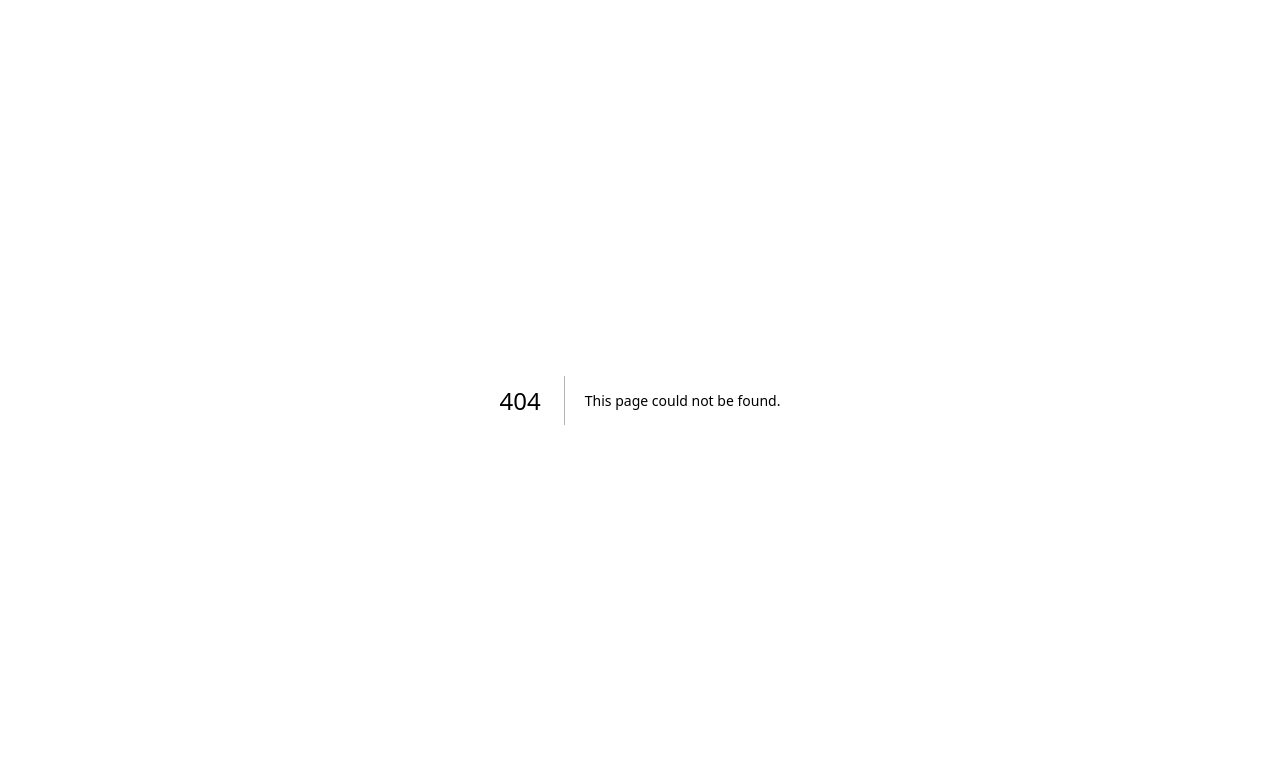
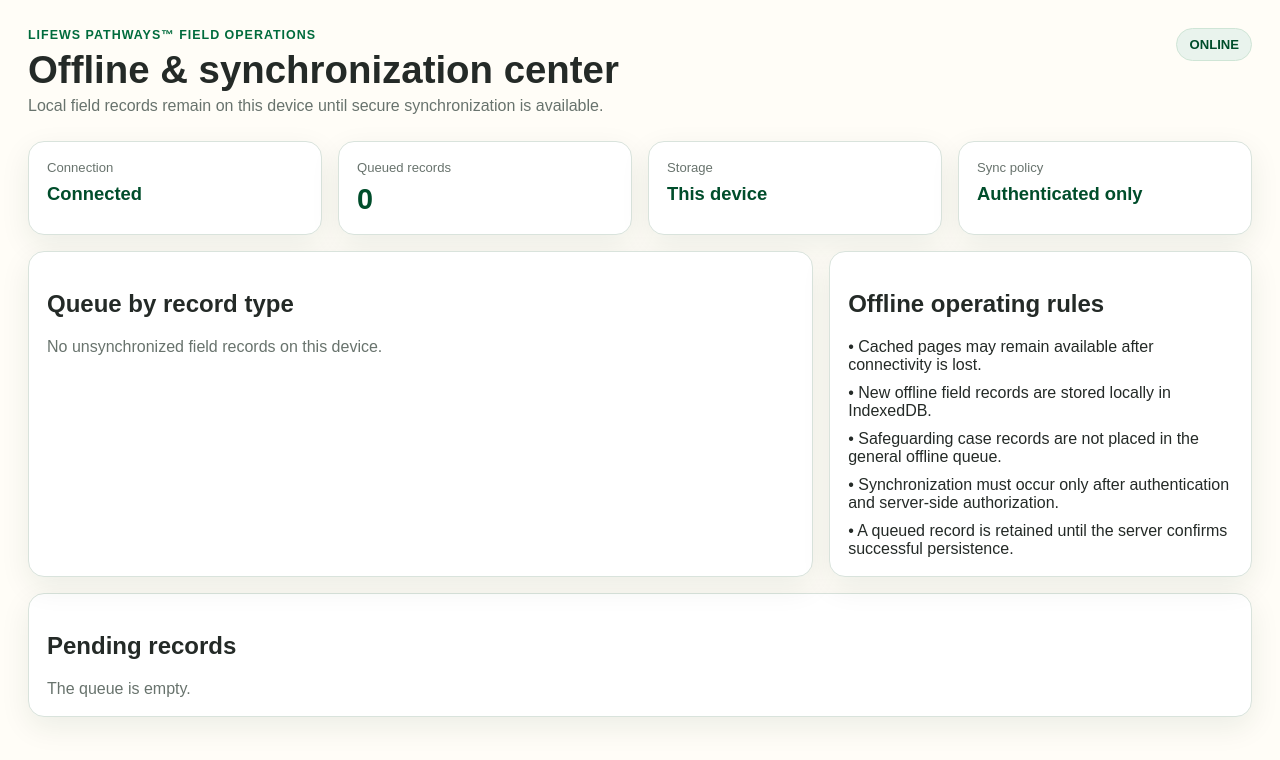
Before and after one commit to Profgabby/lifews-pathways-app, a Next.js app: page /dashboard/offline in a window 1280 px wide. Before the commit this address had no page. Shown: the top 760 px of the page. Built offline with nearby package versions, Linux system fonts and the light colour scheme.

Commit message:
feat(offline): add field synchronization center

```diff
--- /dev/null
+++ b/src/app/dashboard/offline/page.tsx
@@ -0,0 +1,90 @@
+"use client";
+
+import { useCallback, useEffect, useState } from "react";
+import { listOfflineRecords, type OfflineQueueItem } from "@/lib/offline-queue";
+
+export default function OfflineOperationsPage() {
+  const [online, setOnline] = useState(true);
+  const [records, setRecords] = useState<OfflineQueueItem[]>([]);
+
+  const refresh = useCallback(async () => {
+    try {
+      setRecords(await listOfflineRecords());
+    } catch {
+      setRecords([]);
+    }
+  }, []);
+
+  useEffect(() => {
+    setOnline(navigator.onLine);
+    void refresh();
+    const handleOnline = () => {
+      setOnline(true);
+      void refresh();
+    };
+    const handleOffline = () => setOnline(false);
+    window.addEventListener("online", handleOnline);
+    window.addEventListener("offline", handleOffline);
+    return () => {
+      window.removeEventListener("online", handleOnline);
+      window.removeEventListener("offline", handleOffline);
+    };
+  }, [refresh]);
+
+  const grouped = records.reduce<Record<string, number>>((acc, record) => {
+    acc[record.type] = (acc[record.type] ?? 0) + 1;
+    return acc;
+  }, {});
+
+  return (
+    <main className="main">
+      <div className="topbar">
+        <div>
+          <div className="eyebrow">LIFEWS Pathways™ field operations</div>
+          <h1>Offline & synchronization center</h1>
+          <p className="subtitle">Local field records remain on this device until secure synchronization is available.</p>
+        </div>
+        <div className="status-pill">{online ? "ONLINE" : "OFFLINE"}</div>
+      </div>
+
+      <section className="grid metrics">
+        <div className="card"><div className="metric-label">Connection</div><div className="metric-value" style={{ fontSize: "1.15rem" }}>{online ? "Connected" : "Offline"}</div></div>
+        <div className="card"><div className="metric-label">Queued records</div><div className="metric-value">{records.length}</div></div>
+        <div className="card"><div className="metric-label">Storage</div><div className="metric-value" style={{ fontSize: "1.15rem" }}>This device</div></div>
+        <div className="card"><div className="metric-label">Sync policy</div><div className="metric-value" style={{ fontSize: "1.15rem" }}>Authenticated only</div></div>
+      </section>
+
+      <div className="grid section-grid" style={{ marginTop: 16 }}>
+        <section className="card">
+          <h2>Queue by record type</h2>
+          {Object.keys(grouped).length ? Object.entries(grouped).map(([type, count]) => (
+            <div key={type} style={{ display: "flex", justifyContent: "space-between", padding: "8px 0", borderBottom: "1px solid var(--border)" }}>
+              <span>{type.replaceAll("_", " ")}</span><strong>{count}</strong>
+            </div>
+          )) : <p className="subtitle">No unsynchronized field records on this device.</p>}
+        </section>
+
+        <section className="card">
+          <h2>Offline operating rules</h2>
+          <div style={{ display: "grid", gap: 10, marginTop: 12 }}>
+            <div>• Cached pages may remain available after connectivity is lost.</div>
+            <div>• New offline field records are stored locally in IndexedDB.</div>
+            <div>• Safeguarding case records are not placed in the general offline queue.</div>
+            <div>• Synchronization must occur only after authentication and server-side authorization.</div>
+            <div>• A queued record is retained until the server confirms successful persistence.</div>
+          </div>
+        </section>
+      </div>
+
+      <section className="card" style={{ marginTop: 16 }}>
+        <h2>Pending records</h2>
+        {records.length ? records.slice(0, 50).map((record) => (
+          <div key={record.id} style={{ padding: "10px 0", borderBottom: "1px solid var(--border)" }}>
+            <strong>{record.type.replaceAll("_", " ")}</strong>
+            <div className="subtitle">Queued {new Intl.DateTimeFormat("en", { dateStyle: "medium", timeStyle: "short" }).format(new Date(record.createdAt))} · attempts {record.attempts}</div>
+          </div>
+        )) : <p className="subtitle">The queue is empty.</p>}
+      </section>
+    </main>
+  );
+}
```
